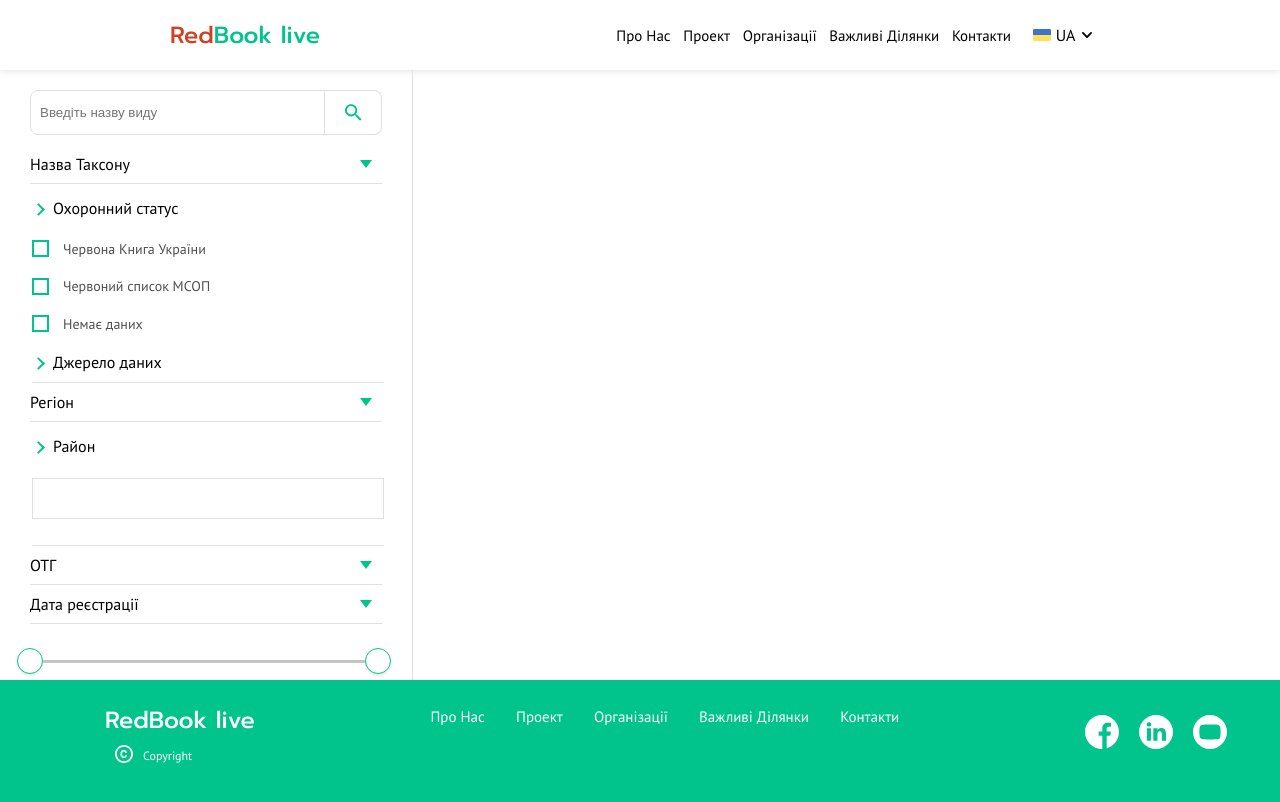
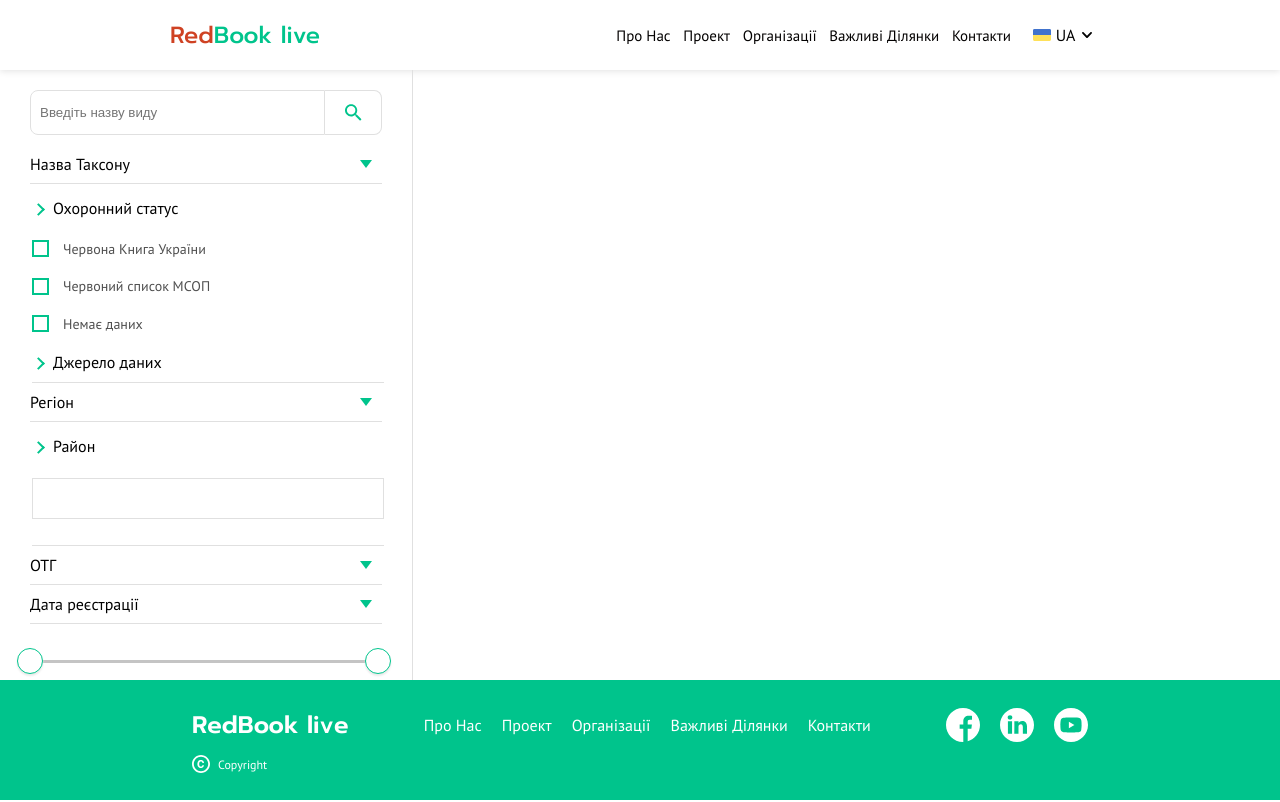
Before and after one commit to evventol/RedBook_live, a React (Create React App) app: page / in a window 1280 px wide. Built offline with nearby package versions, Linux system fonts and the light colour scheme.

Commit message:
Fixed the footer markup

```diff
--- a/src/components/app.scss
+++ b/src/components/app.scss
@@ -20,12 +20,12 @@ body {
   padding: 0;
   margin: 0;
   font-size: 1.6rem;
-
   font-family: 'PT Sans', sans-serif;
 }
 .main {
   display: flex;
   justify-content: space-between;
+  height: calc(100vh - 19rem);
 }
 
 .App {
--- a/src/components/footer/footer.module.scss
+++ b/src/components/footer/footer.module.scss
@@ -1,56 +1,56 @@
+.footer {
+    background: #00C48C;
+    min-width: max-content;
+    padding: 0% 15%;
+    height: 12rem;
+    display: flex;
+    flex-flow: column nowrap;
+    justify-content: center;
+    color: white;
 
-.footer {
-    max-width: 192rem;
-    background: #00C48C;
-    padding: 2.5rem;
-    display: flex;
-    justify-content: space-around;
+    & .title {
+        font-family: 'Prompt', sans-serif;
+        font-weight: bold;
+        font-size: 2.4rem;
+    }
 
-    & .name__with__copyright {
-        & .name {
-            font-family: 'Prompt', sans-serif;
-            font-size: 2.34rem;
-            line-height: 3rem;
-            color: #FFFFFF;
+    & .tabs {
+        display: flex;
+        flex-flow: row nowrap;
+        list-style-type: none;
+        margin: 0;
+        padding: 0;
+
+        & .tab {
+            margin-left: 2rem;
         }
-        & .copyright {
-            display: flex;
-            align-items: center;
-            & .logo {
-                width: 1.8rem;
-                margin: 1rem;
-            }
+    }
+
+    & .links {
+        display: flex;
+        align-items: center;
+
+        & .link {
+            margin-left: 2rem;
+            width: 3.4rem;
+            height: 3.4rem;
+        }
+    }
+
+    & div {
+        display: flex;
+        flex-flow: row nowrap;
+        justify-content: space-between;
+        align-items: center;
+
+        &:nth-child(2) {
+            margin-top: 1.2rem;
+            justify-content: flex-start;
+
             & .text {
-            font-family: 'PT Sans', sans-serif;
-            font-size: 1.2rem;
-            line-height: 1.6rem;
-            color: #FFFFFF;
+                font-size: 1.2rem;
+                margin-left: 0.8rem;
             }
         }
     }
-
-    & .navigation {
-        margin: 0;
-        padding: 0;
-        display: flex;
-        justify-content: space-around;
-        width: 50rem;
-        & .tab {
-          list-style-type: none;
-          font-family: 'PT Sans', sans-serif;
-          font-size: 1.5rem;
-          line-height: 2.3rem;
-          color: #FFFFFF;
-        }
-    }
-
-    & .social__net {
-        display: flex;
-        justify-content: space-around;
-        width: 10rem;
-        & .logo {
-            width: 3.4rem;
-            margin: 1rem;
-        }
-    }
 }
--- a/src/components/footer/index.jsx
+++ b/src/components/footer/index.jsx
@@ -1,36 +1,34 @@
 import React from 'react';
 import styles from './footer.module.scss';
-import faceBook from '../../img/facebook.svg';
+import facebook from '../../img/facebook.svg';
 import instagram from '../../img/instagram.svg';
-import youTuBe from '../../img/youtube.svg';
+import youtube from '../../img/youtube.svg';
 import copyrightLogo from '../../img/copyright.svg';
 
 
 export const Footer = () => {
   return (
     <footer className={styles.footer}>
-      <div className={styles.name__with__copyright}>
-        <span className={styles.name}>RedBook live</span>
-        <div className={styles.copyright}>
-          <span className={styles.logo}><img src={copyrightLogo} alt=""/></span>
-          <span className={styles.text}>Copyright</span>
-        </div>
-      </div>
-
-      <nav>
-        <ul className={styles.navigation}>
+      <div>
+        <span className={styles.title}>
+          RedBook live
+        </span>
+        <ul className={styles.tabs}>
           <li className={styles.tab}>Про Нас</li>
           <li className={styles.tab}>Проект</li>
           <li className={styles.tab}>Організації</li>
           <li className={styles.tab}>Важливі Ділянки</li>
           <li className={styles.tab}>Контакти</li>
         </ul>
-      </nav>
-
-      <div className={styles.social__net}>
-        <span className={styles.logo}><img src={faceBook} alt=""/></span>
-        <span className={styles.logo}><img src={instagram} alt=""/></span>
-        <span className={styles.logo}><img src={youTuBe} alt=""/></span>
+        <div className={styles.links}>
+          <img className={styles.link} src={facebook} alt="link"/>
+          <img className={styles.link} src={instagram} alt="link"/>
+          <img className={styles.link} src={youtube} alt="link"/>
+        </div>
+      </div>
+      <div>
+        <img src={copyrightLogo} alt=""/>
+        <span className={styles.text}>Copyright</span>
       </div>
     </footer>
   )
--- a/src/components/header/language-dropdown/language-dropdown.jsx
+++ b/src/components/header/language-dropdown/language-dropdown.jsx
@@ -12,7 +12,7 @@ export default class LanguageDropdown extends Component {
 
   toggleDropdown = () => this.setState({isOpened: !this.state.isOpened})
 
-  onRowSelect = (selectedLang) => this.setState({selectedLang: selectedLang.toUpperCase()})
+  onRowSelect = (selectedLang) => this.setState({selectedLang: selectedLang.toUpperCase(), isOpened: false})
 
   renderDropdown = () => {
     const {selectedLang} = this.state;
--- a/src/components/sidebar/sidebar.module.scss
+++ b/src/components/sidebar/sidebar.module.scss
@@ -2,9 +2,9 @@
 
 .sidebar {
   position: relative;
-  height: calc(100vh - 19rem);
   padding: 2rem 3rem;
   position: relative;
+  height: 100%;
   border-right: 0.1rem solid #E0E0E0;
   overflow-y: auto;
   transform: translateX(-100%);
```
Also changed, not shown: src/img/youtube.svg.
